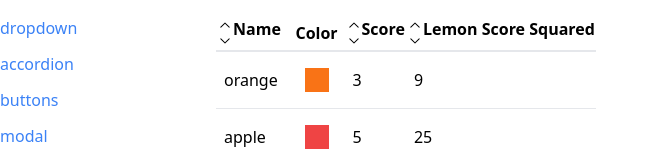
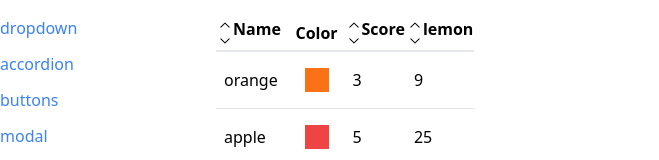
Before and after one commit to eidabdirahman/components, a React (Create React App) app: page /table in a window 1280 px wide. Shown: the top 160 px of the page, without its empty margins (0-659 px from the left). Built offline with nearby package versions, Linux system fonts and the light colour scheme.

Commit message:
table updated

```diff
--- a/src/components/Table.js
+++ b/src/components/Table.js
@@ -8,9 +8,9 @@ function Table({ data, Config, keyFn }) {
         return <th key={column.label}>{column.label}</th>;
     });
 
-    const renderedRows = data.map((rowData, rowIndex) => {
-        const renderedCells = Config.map((column, colIndex) => (
-            <td className="p-2" key={`${column.label}-${rowIndex}`}>{column.render(rowData)}</td>
+    const renderedRows = data.map((rowData) => {
+        const renderedCells = Config.map((column) => (
+            <td className="p-2" key={column.label}>{column.render(rowData)}</td>
         ));
         return (
             <tr className="border-b" key={keyFn(rowData)}>
--- a/src/pages/TablePage.js
+++ b/src/pages/TablePage.js
@@ -1,6 +1,8 @@
+// import Table from "../components/Table";
+
 import SortableTable from "../components/SortableTable";
+function TablePage (){
 
-function TablePage() {
     const fruit = [
         { name: 'orange', color: 'bg-orange-500', score: 3 },
         { name: 'apple', color: 'bg-red-500', score: 5 },
@@ -9,7 +11,7 @@ function TablePage() {
         { name: 'lemon', color: 'bg-yellow-700', score: 8 },
     ];
 
-    const Config = [
+    const   Config = [
         {
           label: 'Name',
           render: (fruit) => fruit.name,
@@ -25,21 +27,21 @@ function TablePage() {
           sortValue: (fruit) => fruit.score,
         },
         {
-            label: 'Lemon Score Squared',
-            render: (fruit) => fruit.score ** 2,
-            sortValue: (fruit) => fruit.score ** 2,
+          label: 'lemon',
+          render: (fruit) => fruit.score **2,
+          sortValue: (fruit) => fruit.lemon,
         },
       ];
 
-    const keyFn = (fruit) => {
-        return fruit.name; // Assuming fruit names are unique
+    const keyFn = () =>{
+        return fruit.name
     };
 
-    return (
+    return(
         <div className="container">
-            <SortableTable data={fruit} Config={Config} keyFn={keyFn} />
+            <SortableTable  data={fruit}  Config={Config} keyFn={keyFn}/>
         </div>
-    );
+    )
 }
 
 export default TablePage;
```
Lines whose indentation alone changed are shown as unchanged.
